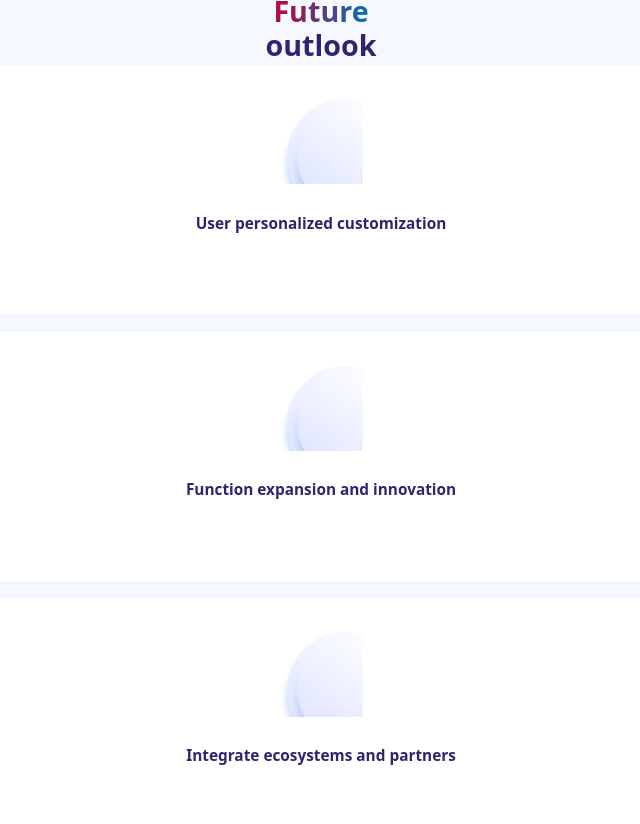
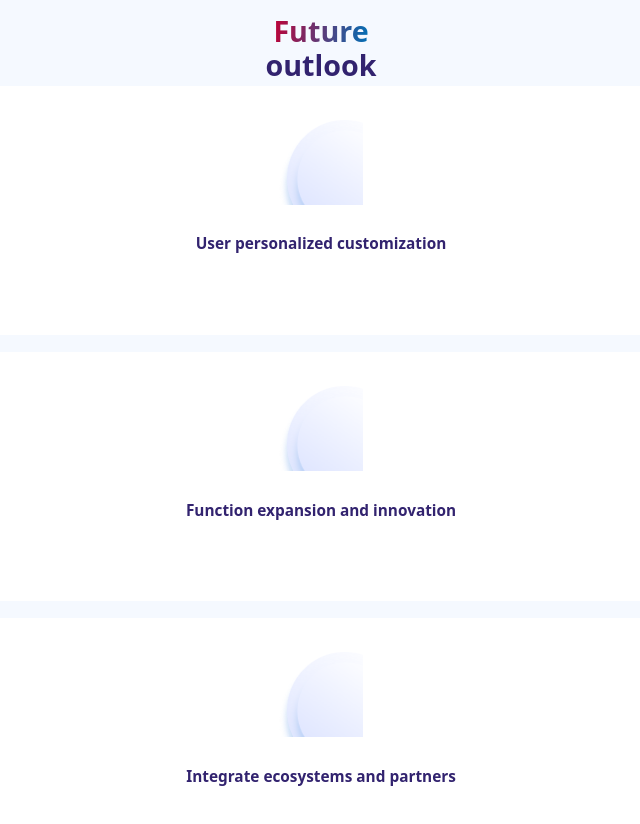
Before and after one commit to SunburstMeoga/imbloc-official-website, a Next.js app: page /future in a window 1280 px wide. Shown: the top 824 px of the page, without its empty margins (319-959 px from the left). Built offline with nearby package versions, Linux system fonts and the light colour scheme; a web font is replaced by a local one.

Commit message:
home page

```diff
--- a/src/pages/future.js
+++ b/src/pages/future.js
@@ -14,7 +14,7 @@ const Future = () => {
         ));
     }
     return (
-        <div className='bg-reason-module flex flex-col justify-start items-center'>
+        <div className='bg-reason-module flex flex-col justify-start items-center pt-2-0'>
             <div className='flex justify-center w-full'>
                 <div className='bg-clip-text text-transparent bg-language-gradient-radial leading-2-2 text-center text-2-8 font-bold max-con max-w-fit'>Future</div>
             </div>
--- a/src/pages/guide.js
+++ b/src/pages/guide.js
@@ -12,7 +12,7 @@ const Guide = () => {
             <div className='font-bold text-2-5 text-module-word leading-3-0 mb-2-0'>process</div>
             <div className='w-full px-2-3 flex flex-col justify-start items-center'>
                 {guideItems.map((item, index) => {
-                    return <div key={index} className='border-l-2 border-guide-border relative pb-2-0 flex flex-col justify-start items-start'>
+                    return <div key={index} className={` relative pb-2-0 flex flex-col justify-start items-start ${item.id !== 3 ? 'border-l-2 border-guide-border' : ''}`}>
                         <div className='absolute top-0-1 -left-1-9 w-3-9'>
                             <img src={item.stepImg} alt=''></img>
                         </div>
```
